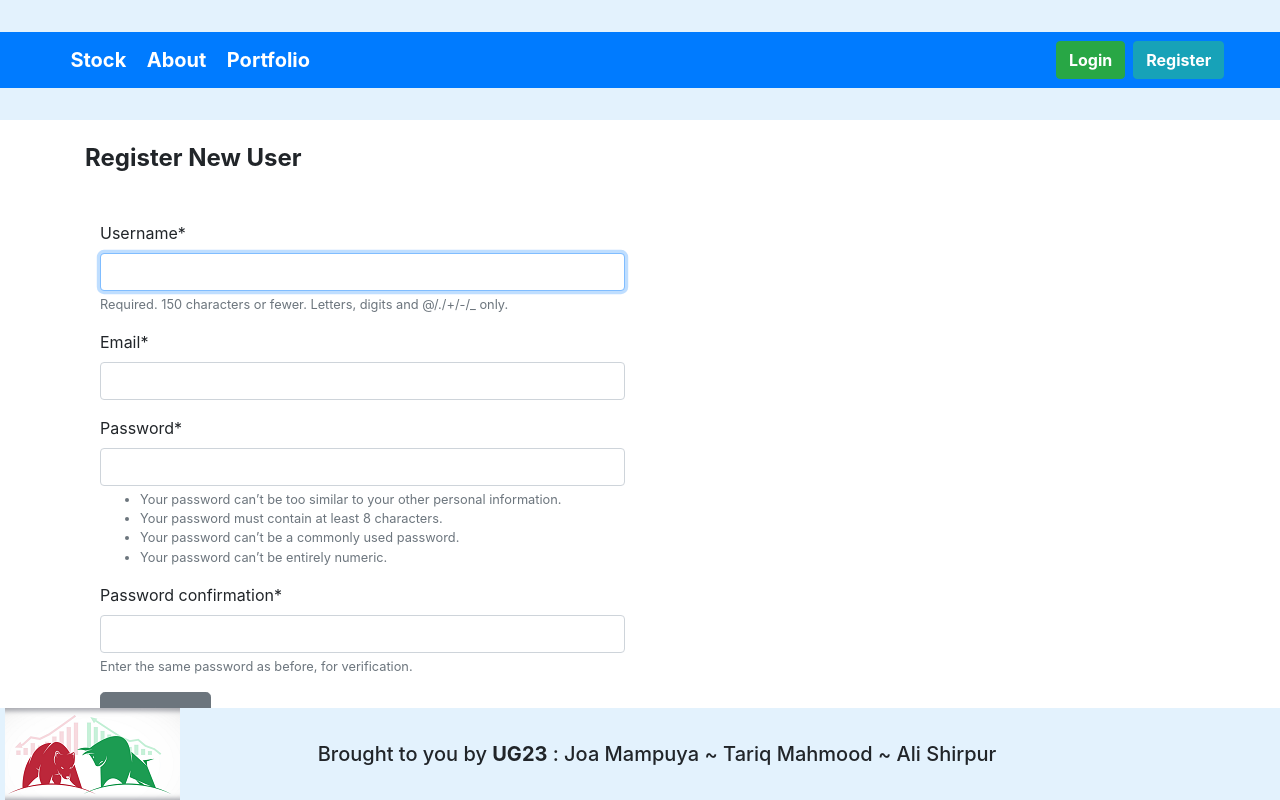
After one commit to tariqsupert/NasdaqStock, a Django app: page /register.html in a window 1280 px wide. The commit adds this page. Run offline with Django 3.2, Linux system fonts and the light colour scheme; some libraries are stand-ins or nearby versions.

Commit message:
Uploading Nasdaq Stock Project

```diff
--- a/quotes/forms.py
+++ b/quotes/forms.py
@@ -1,7 +1,32 @@
 from django import forms
 from .models import Tickers
+from django.contrib.auth.forms import UserCreationForm
+from django.contrib.auth.models import User
+
+
+
 
 class StockForm(forms.ModelForm):
     class Meta:
         model = Tickers
         fields = ["ticker"]
+
+class CustomRegistrationForm(UserCreationForm):
+    email = forms.EmailField()
+
+    class Meta:
+        model = User
+        fields = ['username','email','password1','password2']
+
+
+    def save(self, commit=True):
+        user = super ( CustomRegistrationForm, self ).save(commit=False)
+
+        user.email = self.cleaned_data ['email']
+        user.is_staff = True
+
+
+        if commit :
+            user.save()
+
+        return user
--- a/quotes/models.py
+++ b/quotes/models.py
@@ -1,8 +1,12 @@
 from django.db import models
-
+from django.contrib.auth.models import User
 # Create your models here.
 
 class Tickers(models.Model):
+    tickerowner = models.ForeignKey(User, on_delete=models.CASCADE, default=None)
+
+
+
     ticker = models.CharField(max_length=10)
 
     def __str__(self):
--- /dev/null
+++ b/quotes/static/media/custom.css
@@ -0,0 +1,15 @@
+/*Footer*/
+footer {
+
+}
+.row {
+    position: fixed;
+    bottom: 0;
+    width: 105vw;
+}
+.bb {
+    padding-left:5px
+}
+.ug23 {
+    padding-top : 34px;
+}
--- a/quotes/templates/base.html
+++ b/quotes/templates/base.html
@@ -1,7 +1,7 @@
-
+ {%load static%}
 <!doctype html>
 <html lang="en">
-  {%load static%}
+
   {% load humanize %}
 <head>
     <!-- Required meta tags -->
@@ -11,54 +11,54 @@
     <!-- Bootstrap CSS -->
     <link rel="stylesheet" href="https://stackpath.bootstrapcdn.com/bootstrap/4.3.1/css/bootstrap.min.css" integrity="sha384-ggOyR0iXCbMQv3Xipma34MD+dH/1fQ784/j6cY/iJTQUOhcWr7x9JvoRxT2MZw1T" crossorigin="anonymous">
 
+    {% load static %}
+    <link rel="stylesheet" href="{% static 'media/custom.css' %}">
+
     <title>Stock Portfolio</title>
 </head>
 <body>
-    <nav class="navbar navbar-light" style="background-color: #e3f2fd;"></nav>
+    <nav class="navbar navbar-light py-3" style="background-color: #e3f2fd;"></nav>
     <nav class="navbar navbar-expand-lg navbar-dark  bg-primary">
-        <a class="navbar-brand" href="{% url 'home'%}">Stock Portfolio</a>
+        <div class="col-md-10">
+            <a class="navbar-brand" href="{% url 'home'%}">&nbsp&nbsp&nbsp&nbsp&nbsp&nbsp&nbsp<b>Stock</b></a>
+            <a class="navbar-brand" href="{% url 'about'%}"><b>About</b></a>
+            <a class="navbar-brand" href="{% url 'tickerDB'%}"> <b>Portfolio</b></a>
+        </div>
         <button class="navbar-toggler" type="button" data-toggle="collapse" data-target="#navbarSupportedContent" aria-controls="navbarSupportedContent" aria-expanded="false" aria-label="Toggle navigation">
             <span class="navbar-toggler-icon"></span>
         </button>
 
+            {%if user.is_authenticated%}
+                <div class="form-inline my-2 my-lg-0">
+                    <div class="p-2 text-white">Welcome {{user.username}}</div>
 
-        <div class="collapse navbar-collapse" id="navbarSupportedContent">
-          <ul class="navbar-nav mr-auto">
+                    <a href="{%url 'logout'%}">
+                        <button class="btn btn-outline-success my-2 my-sm-0 " type="submit"><b>Logout</b></button>
 
-            <li class="nav-item">
-              <a class="nav-link" href="{% url 'about'%}">About</a>
-            </li>
+                    </a>
+                </div>
 
-            <li class="nav-item">
-              <a class="nav-link" href="{% url 'tickerDB'%}"> Add Ticker</a>
-            </li>
+            {%else%}
+                <a href="{%url 'login'%}">
+                    <button class="btn btn-success mr-2 my-2 my-sm-0 " type="submit"><b>Login</b></button>
 
-            <li class="nav-item">
-              <a class="nav-link" href="{% url 'delete'%}"> Delete</a>
-            </li>
+                </a>
+                <a href="{%url 'register'%}">
+                    <button class="btn btn-info my-2 my-sm-0 " type="submit"><b>Register</b></button>
 
-          </ul>
+                </a>
+            {%endif%}
 
-
-
-
-
-          <form action="{% url 'home' %}"    class="form-inline my-2 my-lg-0" method="POST">
-              {% csrf_token %}
-            <input class="form-control mr-sm-2" type="search" placeholder="Enter Ticker" aria-label="Search" name="ticker">
-            <button class="btn btn-outline-secondary my-2 my-sm-0" type="submit">Get Stock</button>
-          </form>
-        </div>
 </nav>
-      <nav class="navbar navbar-light" style="background-color: #e3f2fd;"></nav>
+    <nav class="navbar navbar-light py-3" style="background-color: #e3f2fd;"></nav>
 
 
     <div class="container">
         <br />
         {% if messages %}
         {% for message in messages %}
-                    <div class = "alert alert-warning alert-dismissable fade show" role="alert">
-                        <button class="close" data-dismiss="alert" >
+        <div class="alert alert-warning alert-dismissable fade show" role="alert">
+            <button class="close" data-dismiss="alert">
                 <large>x</large>
 
             </button>
@@ -71,12 +71,20 @@
         {% block content %}
         {% endblock %}
     </div>
-
+    <footer>
+        <div class="row" style="background-color: #e3f2fd">
+                <div class="col-md-2 ">
+                    <a class="bb" href="#"><img src='{% static "media/bull_bear6.PNG" %}' alt="home" /></a>
+                </div>
+                <div class="col-md-8 text-center">
+                     <h5 class="ug23"> Brought to you by <strong>UG23</strong> :   Joa Mampuya ~ Tariq Mahmood ~ Ali Shirpur</h5>
+                </div>
+        </div>
+    </footer>
 
 
 
     <!-- Optional JavaScript -->
-
     <!-- jQuery first, then Popper.js, then Bootstrap JS -->
     <script src="https://code.jquery.com/jquery-3.3.1.slim.min.js" integrity="sha384-q8i/X+965DzO0rT7abK41JStQIAqVgRVzpbzo5smXKp4YfRvH+8abtTE1Pi6jizo" crossorigin="anonymous"></script>
     <script src="https://cdnjs.cloudflare.com/ajax/libs/popper.js/1.14.7/umd/popper.min.js" integrity="sha384-UO2eT0CpHqdSJQ6hJty5KVphtPhzWj9WO1clHTMGa3JDZwrnQq4sF86dIHNDz0W1" crossorigin="anonymous"></script>
--- /dev/null
+++ b/quotes/templates/register.html
@@ -0,0 +1,20 @@
+{%extends 'base.html'%}
+{%load crispy_forms_tags%}
+
+
+{%block title%}
+<title>Register</title>
+{%endblock title%}
+
+{%block content%}
+    <div class="reg">
+        <h4><b>Register New User</b></h4>
+
+        <form method="POST" class="mt-5 col-6">
+            {% csrf_token %}
+            {{register_form|crispy}}
+        <button class="btn btn-secondary btn-lg" type="submit">Register</button>
+        </form>
+
+    </div>
+{%endblock content%}
--- a/quotes/urls.py
+++ b/quotes/urls.py
@@ -1,14 +1,19 @@
 from django.urls import path
 from . import views
+from django.contrib.staticfiles.urls import staticfiles_urlpatterns
+from django.contrib.auth import views as auth_views
 #efe279573f74b7ef827f9f52f696376a account no.
 #pk_578314fa031149afabb112f6e4e3e7e2  api token
 urlpatterns = [
     path('', views.home, name="home"),
     path('about.html', views.about,name="about"),
     path('tickerDB.html', views.tickerDB, name="tickerDB"),
-    path('delete.html', views.delete, name="delete"),
-    path('deleteDB/<ticker_id>', views.deleteDB, name="deleteDB"),
+    path('register.html', views.register,name="register"),
+    #path('login.html', views.login,name="login"),
+    path('login',auth_views.LoginView.as_view(template_name='login.html'), name='login'),
+    path('logout',auth_views.LogoutView.as_view(template_name='logout.html'), name='logout'),
     #path('delete_db/<str:ticker_id>',views.delete_db,name="delete_db"),
 
 
 ]
+urlpatterns += staticfiles_urlpatterns()
--- a/quotes/views.py
+++ b/quotes/views.py
@@ -2,9 +2,25 @@ from django.shortcuts import render,redirect
 from .models import Tickers
 from .forms import StockForm
 from django.contrib import messages
+from .forms import CustomRegistrationForm
+from django.contrib.auth.decorators import login_required
 # efe279573f74b7ef827f9f52f696376a account no.
 # pk_578314fa031149afabb112f6e4e3e7e2  api token
-# Create your views here.
+# Create views here.
+
+def register(request):
+    if request.method=="POST":
+        register_form = CustomRegistrationForm(request.POST)
+        if register_form.is_valid():
+            register_form.save(commit=False).tickerowner=request.user
+            register_form.save()
+            messages.success(request,("New User Account Created"))
+            return redirect('register')
+    else:
+        register_form = CustomRegistrationForm()
+    return render(request,'register.html',{'register_form':register_form})
+
+@login_required
 def home(request):
     import requests
     import json
@@ -25,18 +41,15 @@ def home(request):
         return render(request, 'home.html', {'ticker': "Please enter a valid ticker"})
 
 
-    #api_request = requests.get("https://cloud.iexapis.com/stable/stock/aapl/batch?types=quote&token=pk_578314fa031149afabb112f6e4e3e7e2")
-    #api_request = requests.get("https://cloud.iexapis.com/stable/stock/market/batch?symbols=aapl,fb&types=quote&token=pk_578314fa031149afabb112f6e4e3e7e2")
+
 
 
 def about(request):
 
     return render(request, 'about.html', {})
 
-def delete(request):
 
-    return render(request, 'delete.html', {})
-
+@login_required
 def tickerDB(request):
     import requests
     import json
@@ -44,11 +57,13 @@ def tickerDB(request):
         form = StockForm(request.POST or None)
 
         if form.is_valid():
-            form.save()
+            instance=form.save(commit=False)
+            instance.tickerowner=request.user
+            instance.save()
             messages.success(request,("Ticker has been added"))
             return redirect('tickerDB')
     else:
-        ticker = Tickers.objects.all()
+        ticker = Tickers.objects.filter(tickerowner=request.user)
         api_Output=[]
         for ticker_item in ticker:
             api_request = requests.get("https://cloud.iexapis.com/stable/stock/" + str(ticker_item) + "/quote?token=pk_578314fa031149afabb112f6e4e3e7e2")
@@ -62,12 +77,13 @@ def tickerDB(request):
 
         return render(request, 'tickerDB.html', {'ticker': ticker, 'api_Output':api_Output })
 
-def deleteDB(request,ticker_id):
-    item = Tickers.objects.get(pk=ticker_id)
-    item.delete()
-    messages.success(request,("Stock has been deleted"))
-    return redirect(tickerDB)
+
+
+
 """
+FAILED ATTEMPT TO USE DELETE BUTTON IN tickerDB.html DIRECTLY
+WITHOUT HAVING TO GO TO ADMIN PAGE
+
 def delete_db(request, pk):
     order= Tickers.objects.get(pk=ticker_id)
     if request.method == "POST":
@@ -76,4 +92,7 @@ def delete_db(request, pk):
 
 
     context={'item':order}
-    return render(request, 'delete.html', context)"""
+    return render(request, 'delete.html', context) """
+
+    #api_request = requests.get("https://cloud.iexapis.com/stable/stock/aapl/batch?types=quote&token=pk_578314fa031149afabb112f6e4e3e7e2")
+    #api_request = requests.get("https://cloud.iexapis.com/stable/stock/market/batch?symbols=aapl,fb&types=quote&token=pk_578314fa031149afabb112f6e4e3e7e2")
```
Also changed, not shown: quotes/templates/about.html (+20 -3 lines), quotes/templates/delete.html (deleted, +0 -9 lines), quotes/templates/home.html (+65 -16 lines), quotes/templates/login.html (added, +20 -0 lines), quotes/templates/logout.html (added, +14 -0 lines), quotes/templates/tickerDB.html (+31 -31 lines), requirements.txt (added, +11 -0 lines), stocks/settings.py (+12 -4 lines), db.sqlite3, quotes/migrations/0002_tickers_tickerowner.py (added), quotes/static/media/bull_bear.PNG (added), quotes/static/media/bull_bear6.png (added), 1 other file. Lines whose indentation alone changed are shown as unchanged.
